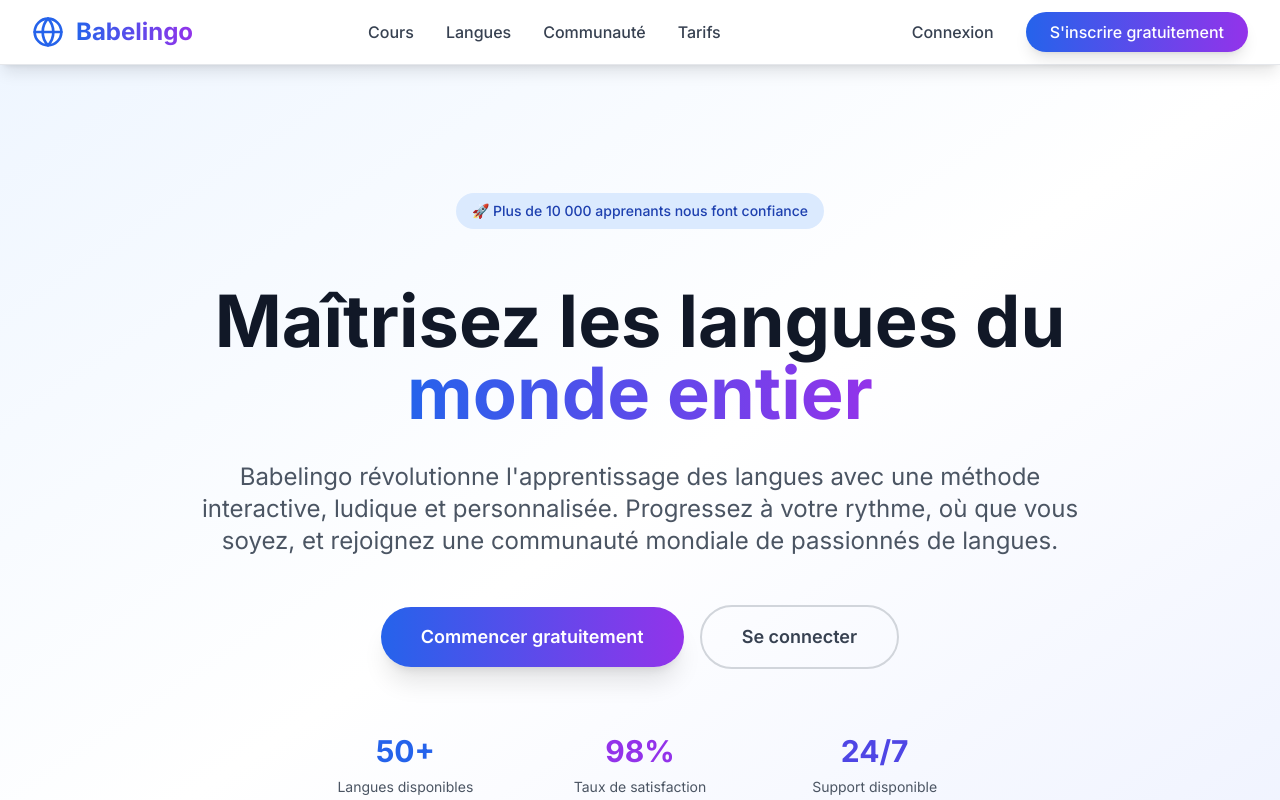
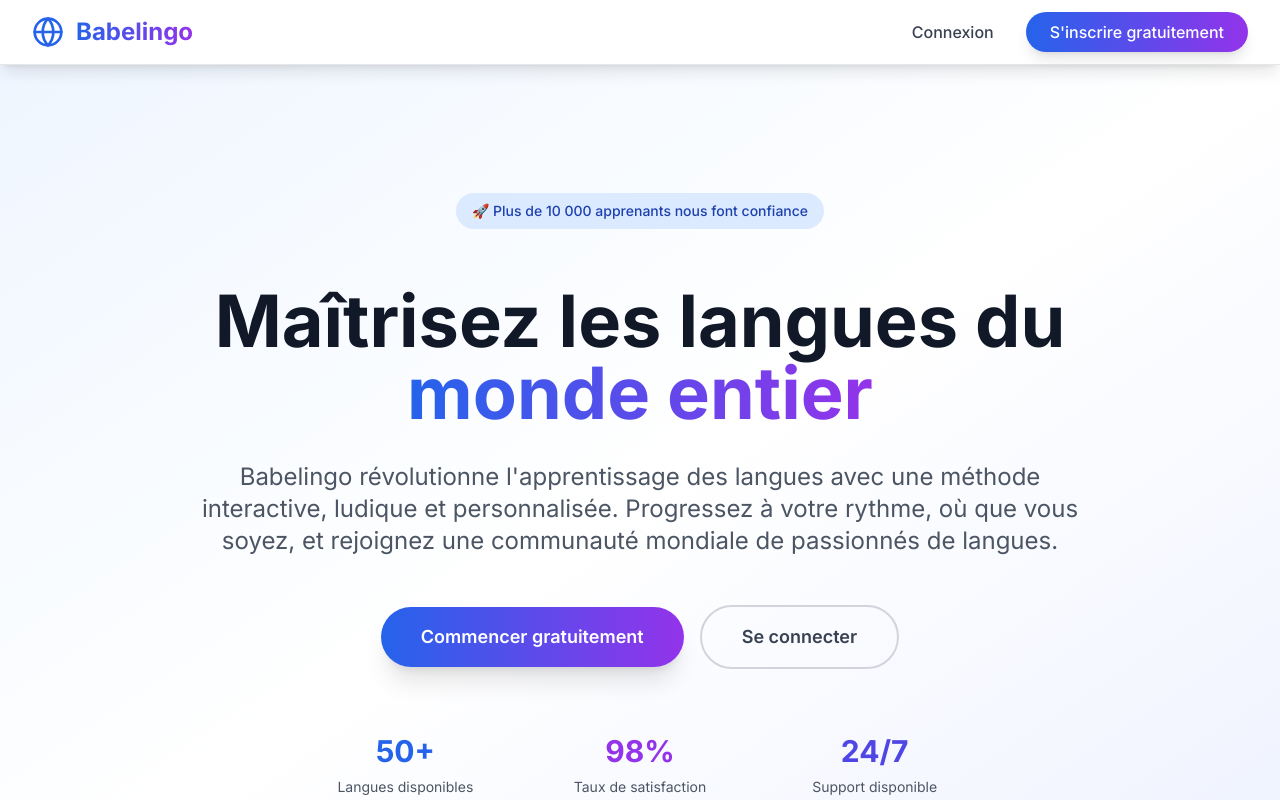
Before and after one commit to RubnK/Babelingo, a React (Vite) app in the folder frontend/: page / in a window 1280 px wide. Shown: the top 800 px of the page. Built offline with nearby package versions, Linux system fonts and the light colour scheme.

Commit message:
suppression de nav

```diff
--- a/frontend/src/components/Navbar.tsx
+++ b/frontend/src/components/Navbar.tsx
@@ -28,7 +28,7 @@
           </div>
 
           {/* Menu de navigation au centre */}
-          <div className="hidden md:flex items-center space-x-8">
+          {/* <div className="hidden md:flex items-center space-x-8">
             <Link to="/courses" className="text-gray-700 hover:text-blue-600 font-medium transition-colors">
               Cours
             </Link>
@@ -41,7 +41,7 @@
             <Link to="/pricing" className="text-gray-700 hover:text-blue-600 font-medium transition-colors">
               Tarifs
             </Link>
-          </div>
+          </div> */}
 
           <div className="flex items-center space-x-4">
             {user ? (
```
